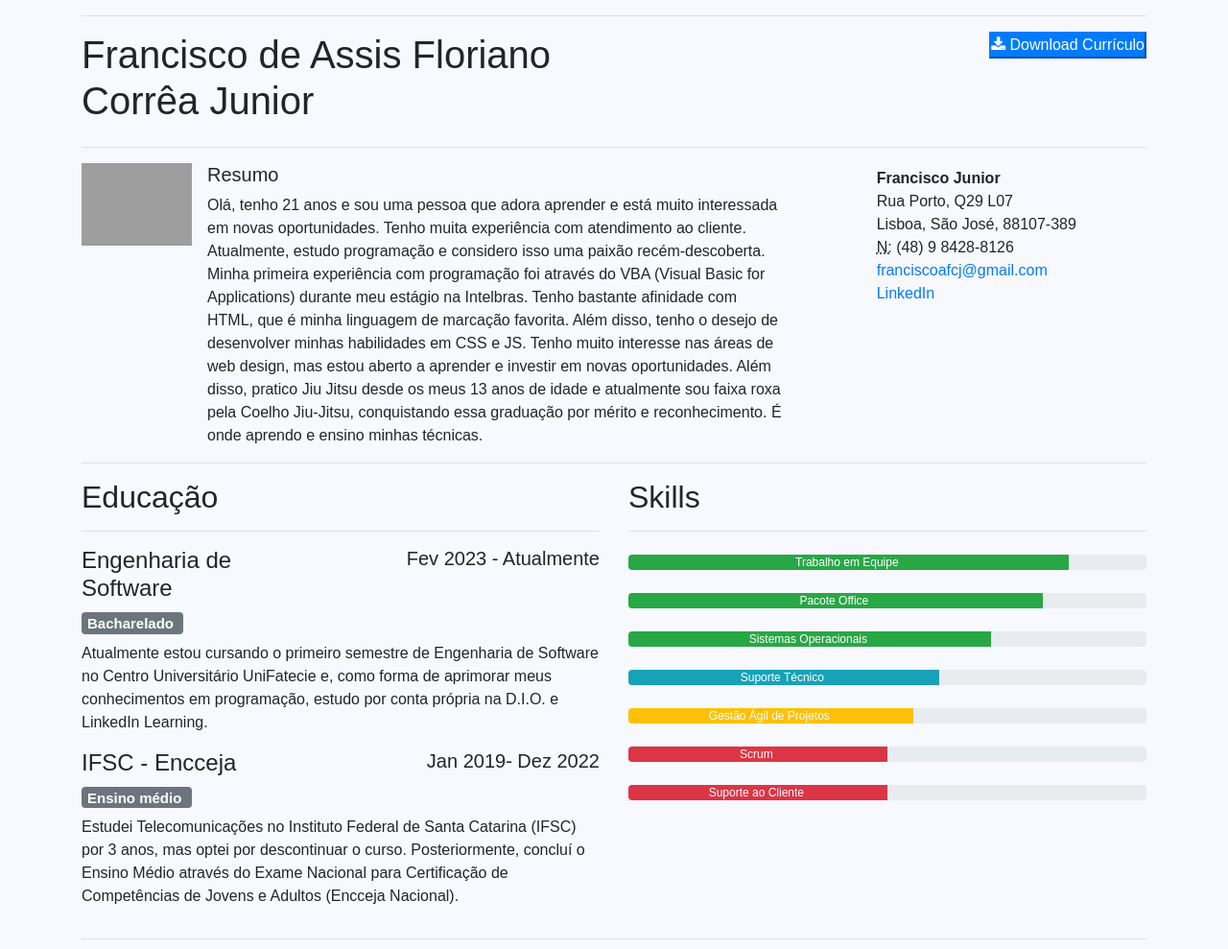
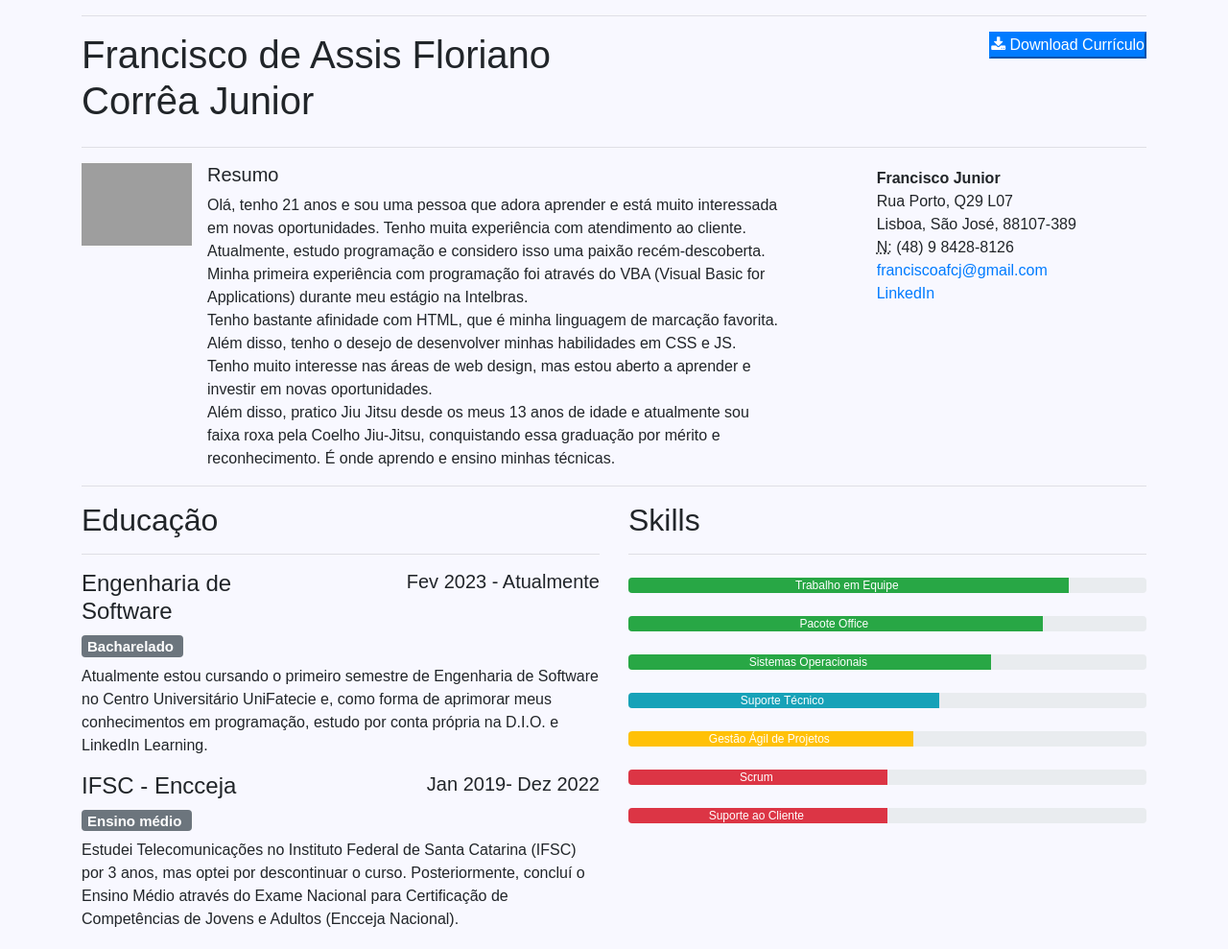
Before and after one commit to Franciscoafcj/All-My-Links, a plain HTML site: page curriculo.html in a window 1280 px wide. Shown: the top 989 px of the page at 96% size. Drawn offline with nearby package versions, Linux system fonts and the light colour scheme; grey boxes are pictures that could not be loaded.

Commit message:
quebra de linhas

```diff
--- a/curriculo.html
+++ b/curriculo.html
@@ -37,11 +37,11 @@
             <img src="images/PXL_20230310_220429987.PORTRAIT.jpg" alt="Generic placeholder image" width="115" class="mr-3">
             <div class="media-body">
               <h5 class="mt-0">Resumo&nbsp;</h5>
-              Olá, tenho 21 anos e sou uma pessoa que adora aprender e está muito interessada em novas oportunidades. Tenho muita experiência com atendimento ao cliente. Atualmente, estudo programação e considero isso uma paixão recém-descoberta. Minha primeira experiência com programação foi através do VBA (Visual Basic for Applications) durante meu estágio na Intelbras.
+              Olá, tenho 21 anos e sou uma pessoa que adora aprender e está muito interessada em novas oportunidades. Tenho muita experiência com atendimento ao cliente. Atualmente, estudo programação e considero isso uma paixão recém-descoberta. Minha primeira experiência com programação foi através do VBA (Visual Basic for Applications) durante meu estágio na Intelbras.<br>
 
-              Tenho bastante afinidade com HTML, que é minha linguagem de marcação favorita. Além disso, tenho o desejo de desenvolver minhas habilidades em CSS e JS. Tenho muito interesse nas áreas de web design, mas estou aberto a aprender e investir em novas oportunidades.
+              Tenho bastante afinidade com HTML, que é minha linguagem de marcação favorita. Além disso, tenho o desejo de desenvolver minhas habilidades em CSS e JS. Tenho muito interesse nas áreas de web design, mas estou aberto a aprender e investir em novas oportunidades.<br>
 
-              Além disso, pratico Jiu Jitsu desde os meus 13 anos de idade e atualmente sou faixa roxa pela Coelho Jiu-Jitsu, conquistando essa graduação por mérito e reconhecimento. É onde aprendo e ensino minhas técnicas.&nbsp;</div>
+              Além disso, pratico Jiu Jitsu desde os meus 13 anos de idade e atualmente sou faixa roxa pela Coelho Jiu-Jitsu, conquistando essa graduação por mérito e reconhecimento. É onde aprendo e ensino minhas técnicas.<br></div>
           </div>
         </div>
         <div class="col-md-4 col-sm-12">
```
